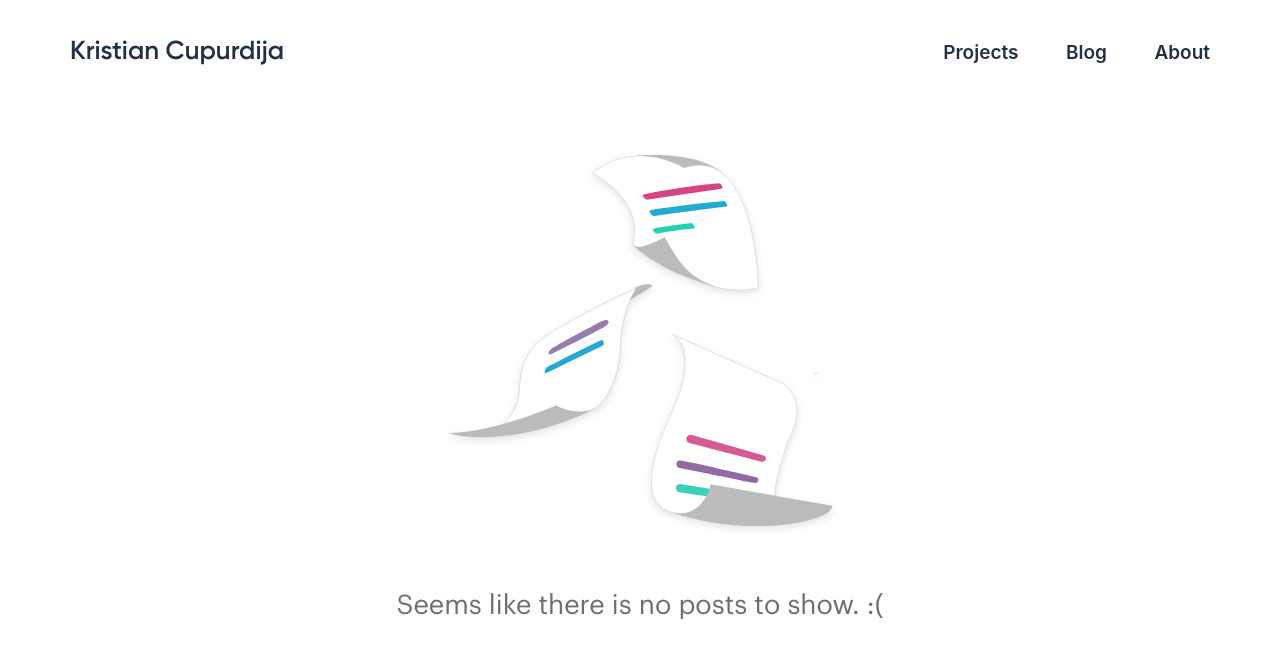
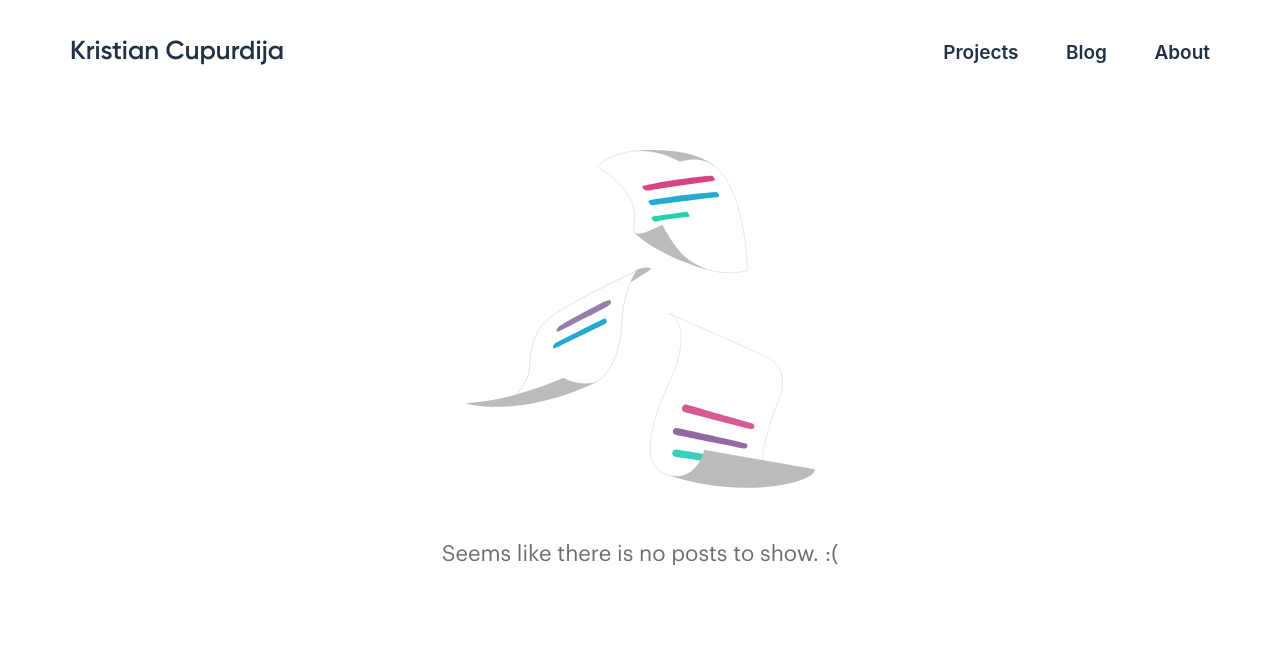
Before and after one commit to kristianx/Krisn.co, a React (Create React App) app: page /blog in a window 1280 px wide. Shown: the top 658 px of the page. Built offline with nearby package versions, Linux system fonts and the light colour scheme.

Commit message:
Analitika image bug, blog image bug fix

```diff
--- a/src/pages/Blog.js
+++ b/src/pages/Blog.js
@@ -10,13 +10,13 @@ function Blog() {
   const Hakka = styled.div`
     text-align: center;
     img {
-      max-width: 400px;
-      width: 80%;
+      max-width: 350px;
+      width: 65%;
       margin: 150px 0 50px;
     }
     p {
       font-family: graph;
-      font-size: 27px;
+      font-size: 22px;
       font-weight: 400;
       color: var(--clr-grey-light);
       width: 80%;
```
Also changed, not shown: src/img/no-posts.svg, src/projects/Analitika/BannerSection.jpg.
